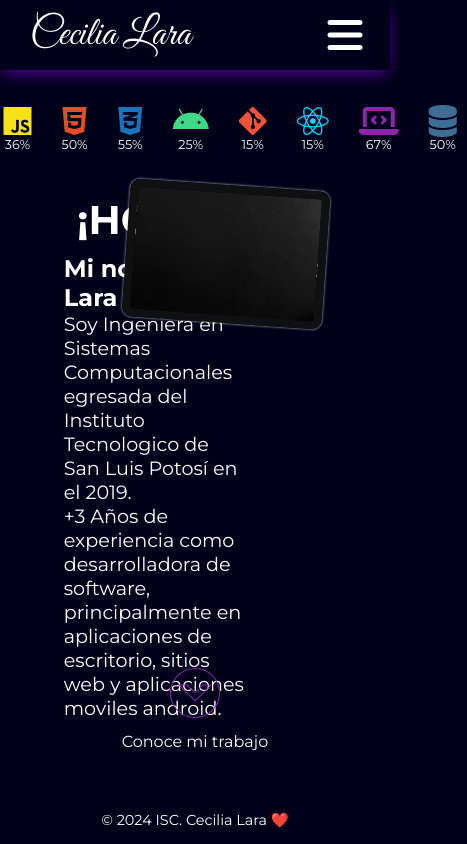
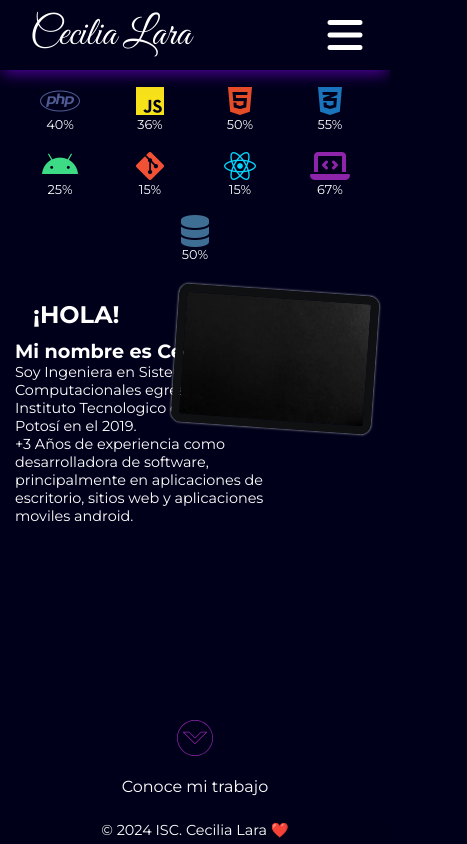
Before and after one commit to Devanna14/Portafolio, a plain HTML site: page index.html in a window 390 px wide. Shown: the whole page, 467 px wide, since content can reach past the window. Drawn offline with Linux system fonts and the light colour scheme.

Commit message:
Se resuelve el problema del desbordamiento,el error era en la barra superior en las habilidades

```diff
--- a/assets/css/index.css
+++ b/assets/css/index.css
@@ -115,28 +115,25 @@ ul {
   flex-direction: column;
 }
 
-ul>li {
+ul > li {
   transition: background-color 0.3s ease;
   /* Transición para el color de fondo */
 }
 
-ul>li:hover {
-  background-color: rgba(140,
-      0,
-      255,
-      0.897);
+ul > li:hover {
+  background-color: rgba(140, 0, 255, 0.897);
   /* Color de fondo al hacer hover */
   z-index: 1;
   /* Asegura que el elemento hover esté por encima */
 }
 
 /* No hay desenfoque por defecto */
-ul>li {
+ul > li {
   filter: blur(0);
   /* Sin desenfoque inicialmente */
 }
 
-.modal{
+.modal {
   width: 100%;
   height: 100%;
   position: absolute;
@@ -151,7 +148,7 @@ ul>li {
   z-index: 101;
 }
 
-.modal-card{
+.modal-card {
   width: 50%;
   height: 45%;
   position: relative;
@@ -162,26 +159,26 @@ ul>li {
   overflow: hidden;
 }
 
-.modal-header{
+.modal-header {
   width: 100%;
   height: 35px;
   position: relative;
   background-color: #180f30;
 }
 
-.modal-header > i{
+.modal-header > i {
   position: absolute;
   right: 0;
   top: 0;
 }
 
-.modal-body{
+.modal-body {
   width: 100%;
   height: calc(100% - 35px - 55px); /* Resta la altura del header y footer */
   background-color: #611400;
 }
 
-.modal-footer{
+.modal-footer {
   width: 100%;
   height: 55px;
   background-color: blueviolet;
@@ -315,12 +312,12 @@ ul>li {
 .projects,
 .contact {
   width: 100%;
-  height: 100%;
+  max-height: 100%;
   flex-shrink: 0;
   /* Evita que los elementos se reduzcan */
   scroll-snap-align: start;
   /* Alinea los elementos en el principio del contenedor cuando el scroll los alcanza */
-  padding: 20px;
+  padding: 15px;
   box-sizing: border-box;
 }
 
@@ -333,18 +330,18 @@ ul>li {
   position: relative;
 }
 
-.home-container>h2 {
+.home-container > h2 {
   font-family: "Montserrat", serif;
   font-size: 2.5rem;
   padding: 10px 5%;
 }
 
-.home-container>h3 {
+.home-container > h3 {
   font-family: "Montserrat", serif;
   font-size: 1.5rem;
 }
 
-.home-container>p {
+.home-container > p {
   width: 70%;
   font-family: "Montserrat", serif;
   font-size: 1.2rem;
@@ -400,18 +397,18 @@ ul>li {
   color: white;
 }
 
-.about-container>h2 {
+.about-container > h2 {
   font-family: "Montserrat", serif;
   font-size: 3rem;
   padding: 10px 5%;
 }
 
-.about-container>h3 {
+.about-container > h3 {
   font-family: "Montserrat", serif;
   font-size: 3rem;
 }
 
-.about-container>p {
+.about-container > p {
   font-family: "Montserrat", serif;
   font-size: 2rem;
 }
@@ -431,13 +428,13 @@ ul>li {
   color: white;
 }
 
-.exp-container>h2 {
+.exp-container > h2 {
   font-family: "Montserrat", serif;
   font-size: 2rem;
   padding: 10px 5%;
 }
 
-.exp-container>p {
+.exp-container > p {
   font-family: "Montserrat", serif;
   font-size: 1rem;
 }
@@ -487,24 +484,24 @@ ul>li {
   box-shadow: 0px 6px 15px -3px rgba(142, 0, 255, 0.6);
 }
 
-.item-exp-card>img {
+.item-exp-card > img {
   padding-top: 15px;
 }
 
-.item-exp>.item-exp-card>h4 {
+.item-exp > .item-exp-card > h4 {
   font-family: "Montserrat", serif;
   font-size: 1.3rem;
   margin-top: 10px;
 }
 
-.item-exp>.item-exp-card>h5 {
+.item-exp > .item-exp-card > h5 {
   font-family: "Montserrat", serif;
   font-weight: 400;
   font-size: 0.8;
   padding: 10px 8px;
 }
 
-.item-exp>.item-exp-card>p {
+.item-exp > .item-exp-card > p {
   font-family: "Montserrat", serif;
   font-size: 1rem;
   text-align: justify;
@@ -525,7 +522,7 @@ ul>li {
 }
 
 /* Mostrar el contenido cuando se hace hover */
-.item-exp-card:hover>p {
+.item-exp-card:hover > p {
   opacity: 1;
   visibility: visible;
   transition: opacity 0.3s ease-in-out, visibility 0s linear 0s;
@@ -544,13 +541,13 @@ ul>li {
   overflow-y: auto;
 }
 
-.projects-container>h2 {
+.projects-container > h2 {
   font-family: "Montserrat", serif;
   font-size: 2rem;
   padding: 10px 5%;
 }
 
-.projects-container>p {
+.projects-container > p {
   font-family: "Montserrat", serif;
   font-size: 1rem;
   margin-bottom: 10px;
@@ -607,7 +604,7 @@ ul>li {
   padding-left: 30px;
 }
 
-.description-item-project>h4 {
+.description-item-project > h4 {
   font-family: "Montserrat", serif;
   font-size: 1.2rem;
   margin-bottom: 5px;
@@ -716,18 +713,18 @@ ul>li {
   color: white;
 }
 
-.contact-container>h2 {
+.contact-container > h2 {
   font-family: "Montserrat", serif;
   font-size: 4.5rem;
   padding: 10px 5%;
 }
 
-.contact-container>h3 {
+.contact-container > h3 {
   font-family: "Montserrat", serif;
   font-size: 3rem;
 }
 
-.contact-container>p {
+.contact-container > p {
   font-family: "Montserrat", serif;
   font-size: 2rem;
 }
@@ -738,11 +735,15 @@ ul>li {
   text-align: center;
   padding: 10px 0;
   position: absolute;
-  bottom: 40px;
+  bottom: 0;
   left: 0;
   right: 0;
   cursor: pointer;
-  animation: bounce 2s infinite;
+  /* animation: bounce 2s infinite; */
+}
+
+.scroll-icon > svg {
+  max-width: 100%;
 }
 
 .scroll-subtitle {
@@ -755,8 +756,8 @@ ul>li {
 /* FOOTER */
 footer {
   width: 100%;
-  height: 50px;
-  padding-bottom: 15px;
+  /* height: 50px; */
+  padding-bottom: 5px;
   bottom: 0;
   position: static;
   text-align: center;
@@ -765,6 +766,7 @@ footer {
   font-weight: 400;
   font-size: 0.9rem;
   z-index: 1;
+  background-color: #00000018;
 }
 
 /* ANIMACIONES */
@@ -784,3 +786,60 @@ footer {
 }
 
 /* MEDIA QUERY */
+/* PARA PANTALLAS MENORES A 1000PX */
+@media (max-width: 999px) {
+  .container-habilities {
+    max-width: 100%;
+    height: auto;
+    gap: 1;
+    flex-wrap: wrap;
+    margin-top: 10px;
+  }
+
+  .container-scroll {
+    margin: 0;
+    padding: 0;
+    overflow-y: scroll;
+    scroll-behavior: smooth;
+    scroll-snap-type: y mandatory;
+  }
+
+  .home,
+  .about,
+  .exp,
+  .projects,
+  .contact {
+    min-height: 100%;
+  }
+
+  .home-container {
+    min-width: 100%;
+  }
+
+  .home-container > h2 {
+    font-size: 1.5rem;
+  }
+
+  .home-container > h3 {
+    font-size: 1.2rem;
+  }
+
+  .home-container > p {
+    font-size: 0.9rem;
+  }
+
+  /* .image-container{
+    margin-top: 20px;
+    position: relative;
+    margin-left: auto;
+    margin-right: auto;
+  } */
+
+  .scroll-icon {
+    max-height: 35%;
+  }
+
+  .scroll-icon > svg {
+    max-width: 10%;
+  }
+}
--- a/index.html
+++ b/index.html
@@ -8,7 +8,7 @@
     integrity="sha512-Evv84Mr4kqVGRNSgIGL/F/aIDqQb7xQ2vcrdIwxfjThSH8CSR7PBEakCr51Ck+w+/U6swU2Im1vVX0SVk9ABhg=="
     crossorigin="anonymous" referrerpolicy="no-referrer" />
   <link rel="stylesheet" href="assets/css/general.css" />
-  <link rel="stylesheet" href="assets/css/index.css?v=43543244543543233353" />
+  <link rel="stylesheet" href="assets/css/index.css?v=4353233353" />
   <title>CV</title>
 </head>
 
```
